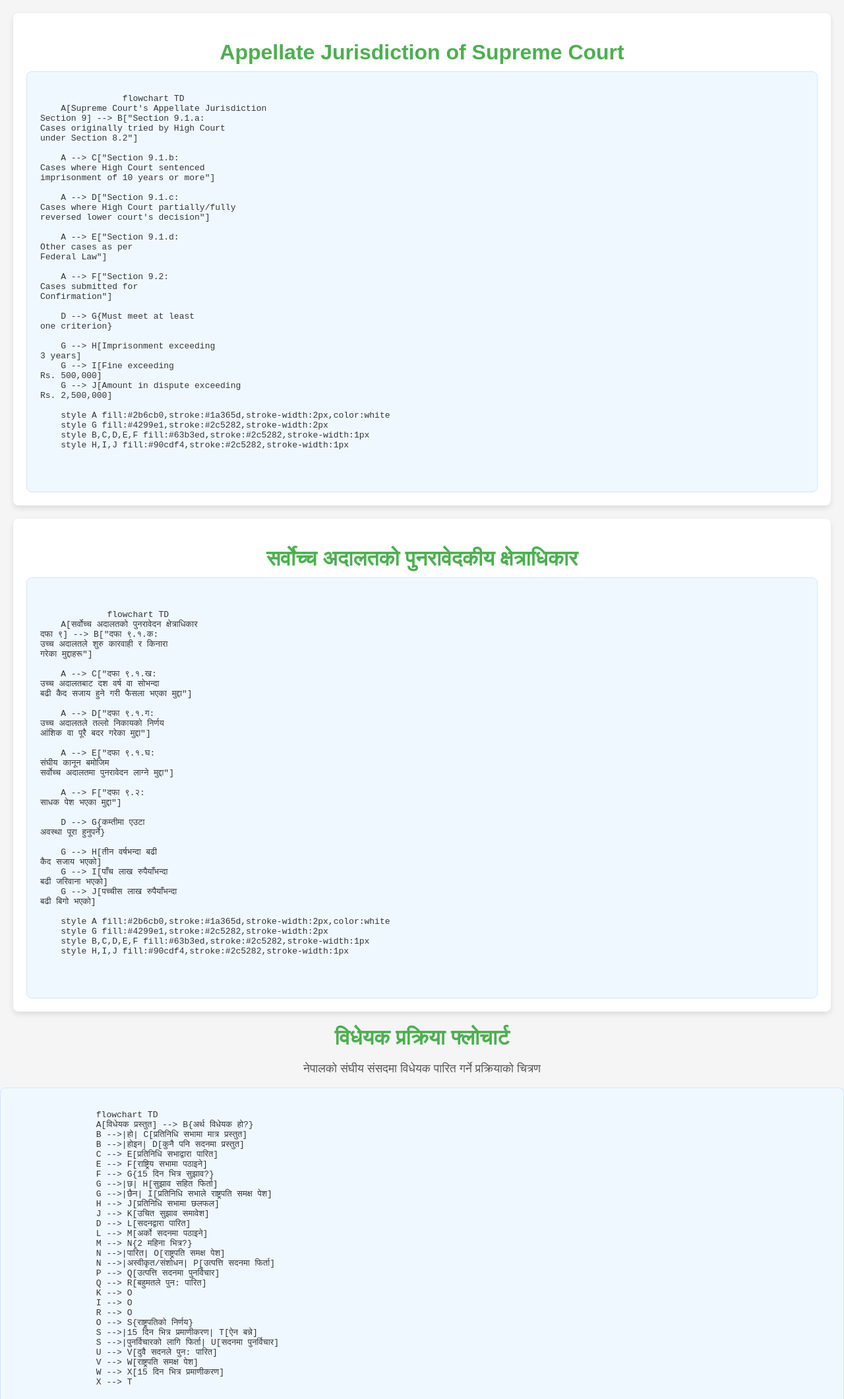
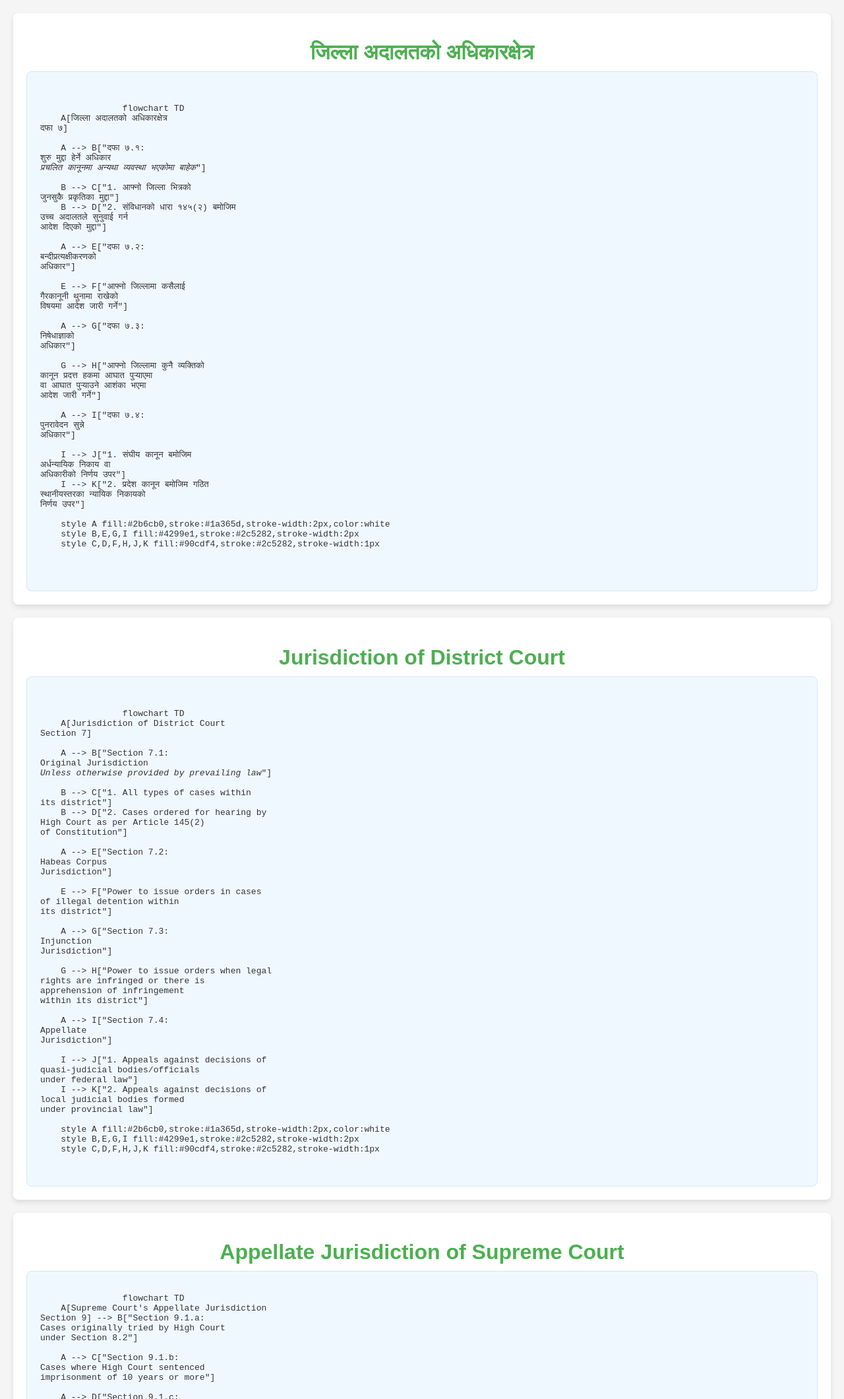
Before and after one commit to ShivaPrasadAcharya/flowchartoffederallegislativeprocess.git.io, a plain HTML site: page index.html in a window 1280 px wide. Shown: the top 2120 px of the page at 66% size. Drawn offline with Linux system fonts and the light colour scheme.

Commit message:
Update index.html

```diff
--- a/index.html
+++ b/index.html
@@ -8,6 +8,71 @@
     <link rel="stylesheet" href="styles.css">
 </head>
 <body>
+                <div class="container">
+        <h1> जिल्ला अदालतको अधिकारक्षेत्र</h1>
+               <div class="chart">
+            <pre class="mermaid">
+
+                flowchart TD
+    A[जिल्ला अदालतको अधिकारक्षेत्र<br>दफा ७]
+
+    A --> B["दफा ७.१:<br>शुरु मुद्दा हेर्ने अधिकार<br><i>प्रचलित कानूनमा अन्यथा व्यवस्था भएकोमा बाहेक</i>"]
+
+    B --> C["1. आफ्नो जिल्ला भित्रको<br>जुनसुकै प्रकृतिका मुद्दा"]
+    B --> D["2. संविधानको धारा १४५(२) बमोजिम<br>उच्च अदालतले सुनुवाई गर्न<br>आदेश दिएको मुद्दा"]
+
+    A --> E["दफा ७.२:<br>बन्दीप्रत्यक्षीकरणको<br>अधिकार"]
+
+    E --> F["आफ्नो जिल्लामा कसैलाई<br>गैरकानूनी थुनामा राखेको<br>विषयमा आदेश जारी गर्ने"]
+
+    A --> G["दफा ७.३:<br>निषेधाज्ञाको<br>अधिकार"]
+
+    G --> H["आफ्नो जिल्लामा कुनै व्यक्तिको<br>कानून प्रदत्त हकमा आघात पुर्‍याएमा<br>वा आघात पुर्‍याउने आशंका भएमा<br>आदेश जारी गर्ने"]
+
+    A --> I["दफा ७.४:<br>पुनरावेदन सुन्ने<br>अधिकार"]
+
+    I --> J["1. संघीय कानून बमोजिम<br>अर्धन्यायिक निकाय वा<br>अधिकारीको निर्णय उपर"]
+    I --> K["2. प्रदेश कानून बमोजिम गठित<br>स्थानीयस्तरका न्यायिक निकायको<br>निर्णय उपर"]
+
+    style A fill:#2b6cb0,stroke:#1a365d,stroke-width:2px,color:white
+    style B,E,G,I fill:#4299e1,stroke:#2c5282,stroke-width:2px
+    style C,D,F,H,J,K fill:#90cdf4,stroke:#2c5282,stroke-width:1px
+
+             </pre>
+        </div>
+        </div>
+                <div class="container">
+        <h1> Jurisdiction of District Court</h1>
+               <div class="chart">
+            <pre class="mermaid">
+
+                flowchart TD
+    A[Jurisdiction of District Court<br>Section 7]
+
+    A --> B["Section 7.1:<br>Original Jurisdiction<br><i>Unless otherwise provided by prevailing law</i>"]
+
+    B --> C["1. All types of cases within<br>its district"]
+    B --> D["2. Cases ordered for hearing by<br>High Court as per Article 145(2)<br>of Constitution"]
+
+    A --> E["Section 7.2:<br>Habeas Corpus<br>Jurisdiction"]
+
+    E --> F["Power to issue orders in cases<br>of illegal detention within<br>its district"]
+
+    A --> G["Section 7.3:<br>Injunction<br>Jurisdiction"]
+
+    G --> H["Power to issue orders when legal<br>rights are infringed or there is<br>apprehension of infringement<br>within its district"]
+
+    A --> I["Section 7.4:<br>Appellate<br>Jurisdiction"]
+
+    I --> J["1. Appeals against decisions of<br>quasi-judicial bodies/officials<br>under federal law"]
+    I --> K["2. Appeals against decisions of<br>local judicial bodies formed<br>under provincial law"]
+
+    style A fill:#2b6cb0,stroke:#1a365d,stroke-width:2px,color:white
+    style B,E,G,I fill:#4299e1,stroke:#2c5282,stroke-width:2px
+    style C,D,F,H,J,K fill:#90cdf4,stroke:#2c5282,stroke-width:1px
+                        </pre>
+        </div>
+        </div>
             <div class="container">
         <h1> Appellate Jurisdiction of Supreme Court</h1>
                <div class="chart">
```
